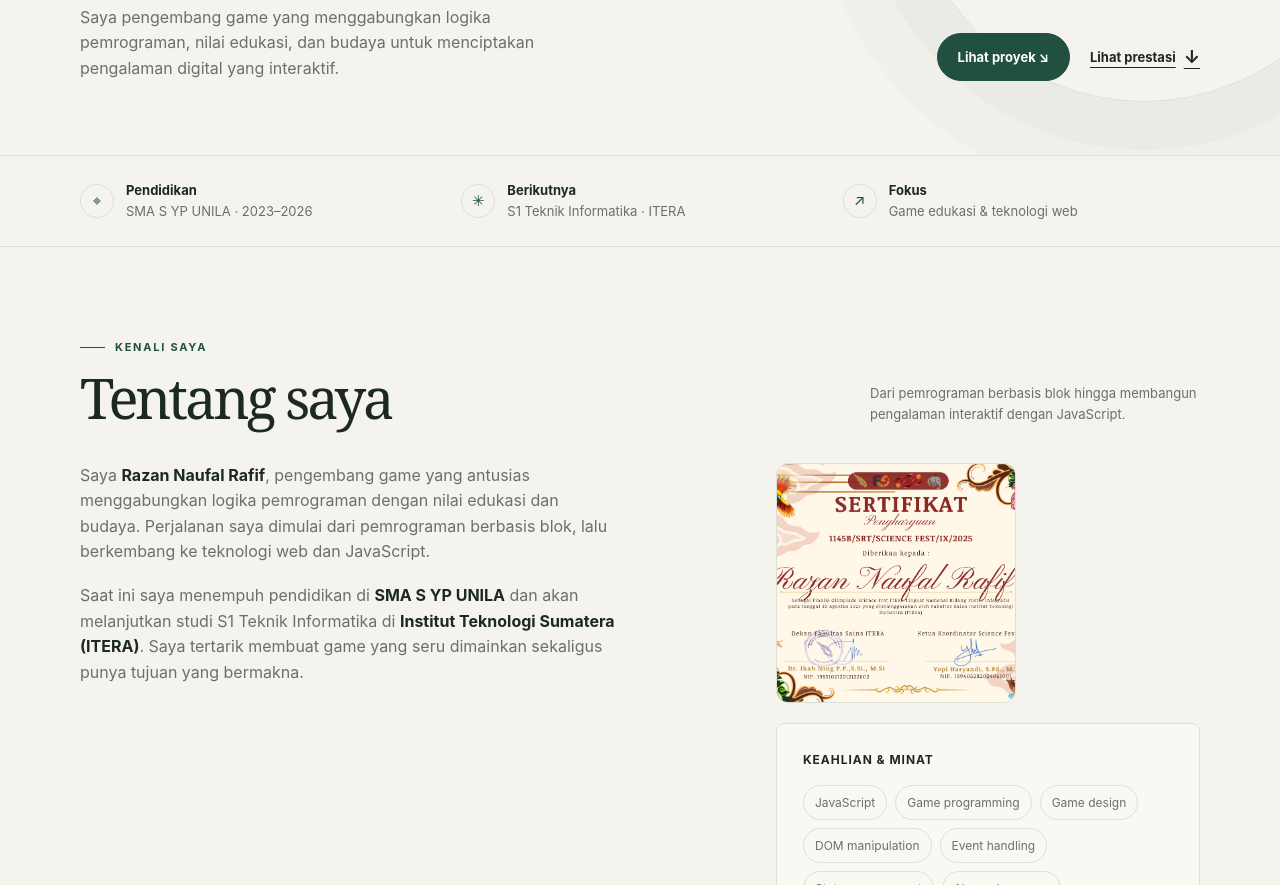
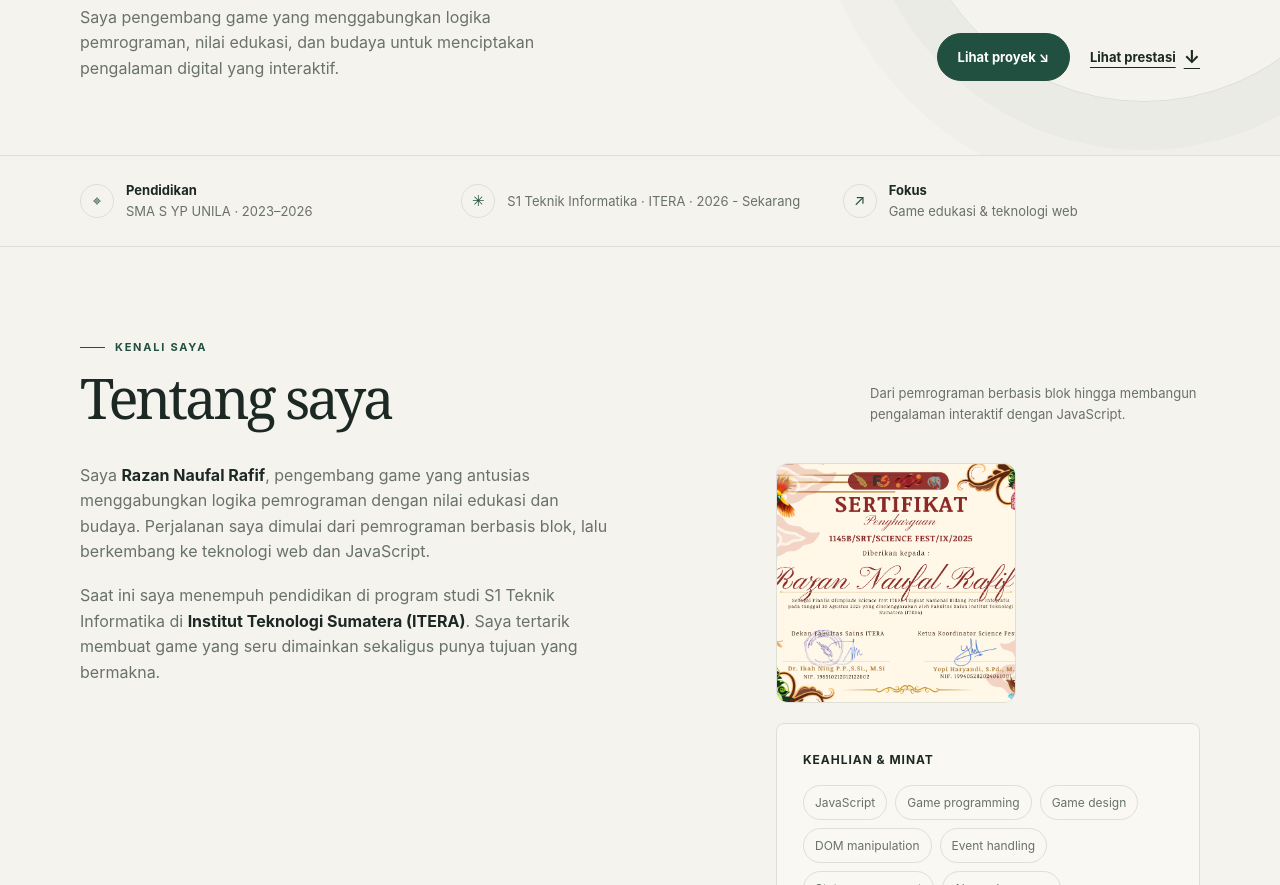
Before and after one commit to RattleRX-92/RattleRX-92.github.io, a plain HTML site: page index.html in a window 1280 px wide. Shown: the part 459-1344 px from the top of the page. Drawn offline with Linux system fonts and the light colour scheme.

Commit message:
Update portfolio description and education details

```diff
--- a/index.html
+++ b/index.html
@@ -4,7 +4,7 @@
   <meta charset="utf-8">
   <meta name="viewport" content="width=device-width, initial-scale=1">
   <meta name="theme-color" content="#f5f3ed">
-  <meta name="description" content="Portofolio Razan Naufal Rafif, pengembang game dan Lead Programmer & Game Designer.">
+  <meta name="description" content="Portofolio Razan Naufal Rafif, Developer & Game Designer.">
   <title>Razan Naufal Rafif — Portofolio</title>
   <style>
     :root {
@@ -402,7 +402,7 @@
           </li>
           <li>
             <span class="fact-icon" aria-hidden="true">✳</span>
-            <div><strong>Berikutnya</strong>S1 Teknik Informatika · ITERA</div>
+            <div>S1 Teknik Informatika · ITERA · 2026 - Sekarang </div>
           </li>
           <li>
             <span class="fact-icon" aria-hidden="true">↗</span>
@@ -428,7 +428,7 @@
               Saya <strong>Razan Naufal Rafif</strong>, pengembang game yang antusias menggabungkan logika pemrograman dengan nilai edukasi dan budaya. Perjalanan saya dimulai dari pemrograman berbasis blok, lalu berkembang ke teknologi web dan JavaScript.
             </p>
             <p>
-              Saat ini saya menempuh pendidikan di <strong>SMA S YP UNILA</strong> dan akan melanjutkan studi S1 Teknik Informatika di <strong>Institut Teknologi Sumatera (ITERA)</strong>. Saya tertarik membuat game yang seru dimainkan sekaligus punya tujuan yang bermakna.
+              Saat ini saya menempuh pendidikan di program studi S1 Teknik Informatika di <strong>Institut Teknologi Sumatera (ITERA)</strong>. Saya tertarik membuat game yang seru dimainkan sekaligus punya tujuan yang bermakna.
             </p>
           </div>
 
```
